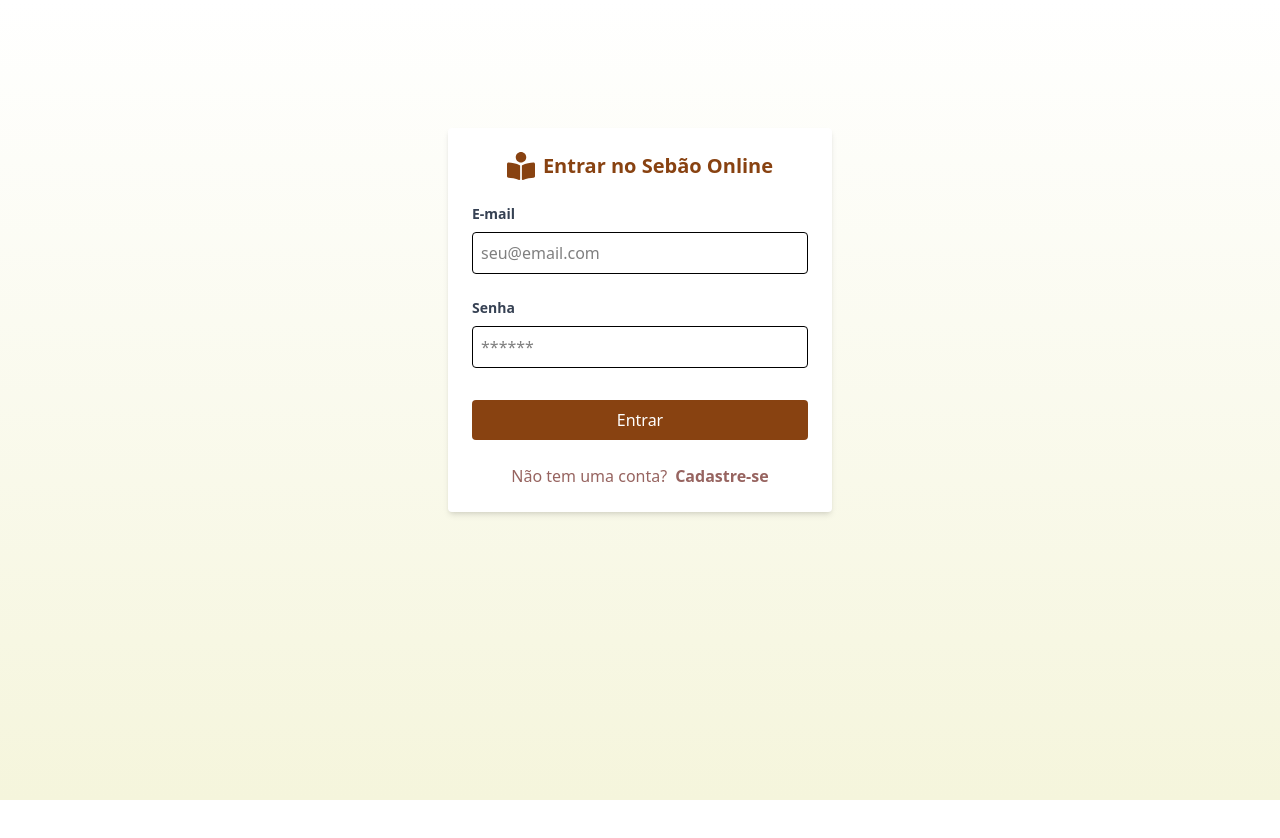
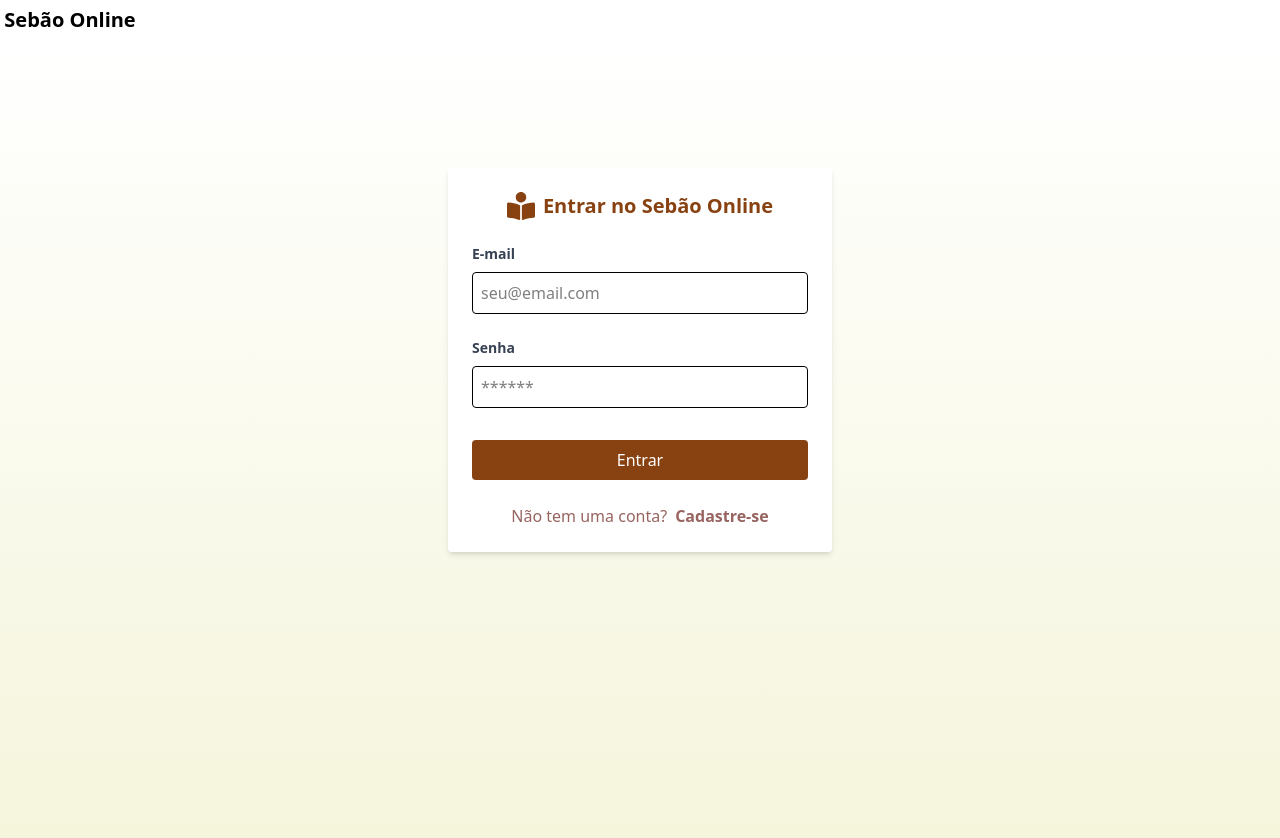
Before and after one commit to fbmcarmo/sebao-online, a Next.js app: page /login in a window 1280 px wide. Before the commit the page ends 800 px from the top, so only its background shows below. Built offline with nearby package versions, Linux system fonts and the light colour scheme.

Commit message:
Ajeitei a logo no cadastro e login

```diff
--- a/src/components/Header/index.jsx
+++ b/src/components/Header/index.jsx
@@ -4,10 +4,10 @@ import { FaRegUser } from "react-icons/fa";
 import { FaMagnifyingGlass } from "react-icons/fa6";
 import { FaShoppingCart } from "react-icons/fa";
 
-export default function Header({ showLogo = true }) {
+export default function Header() {
     return (
         <header className="w-full h-[70px] flex bg-[#F5F5DC] justify-between px-6 items-center">
-            {showLogo && (<div className="w-[10%] h-full flex items-center justify-center gap-1">
+            <div className="w-[10%] h-full flex items-center justify-center gap-1">
                 <FaBookReader color="#8B4513" size={40} />
                 <p
                     className="text-[20px] font-bold cursor-pointer whitespace-nowrap"
@@ -16,7 +16,6 @@ export default function Header({ showLogo = true }) {
                     Sebão Online
                 </p>
             </div>
-            )}
             <div className="w-[70%] h-full flex items-center justify-between gap-[20px]">
                 <nav className="flex gap-[30px] pl-[20px]">
                     <a className="text-[20px] text-black font-bold cursor-pointer hover:text-[#8B4513]"
--- a/src/components/PageWrapper/index.jsx
+++ b/src/components/PageWrapper/index.jsx
@@ -1,9 +1,20 @@
+import { FaBookReader } from "react-icons/fa";
 import Footer from "../Footer";
 import Header from "../Header";
 
-export default function PageWrapper({children, showHeader = true, showFooter = true, showLogo = true}){
+export default function PageWrapper({children, showHeader = true, showFooter = true, showLogo = false}){
     return (
         <div className="w-full h-full min-h-screen flex flex-col">
+             {showLogo && (<div className="w-[10%] h-full flex items-center justify-center gap-1 pl-2">
+                <FaBookReader color="#8B4513" size={40} />
+                <p
+                    className="text-[20px] font-bold cursor-pointer whitespace-nowrap"
+                    onClick={() => window.location.href = "/"}
+                >
+                    Sebão Online
+                </p>
+            </div>
+            )}
             {showHeader && <Header showLogo = {showLogo} />}
             <div className="w-full h-full min-h-screen bg-gradient-to-t from-[#F5F5DC] to-[#FFFFFF]">
                 {children}
```
Also changed, not shown: src/pages/login/index.jsx (+11 -7 lines).
